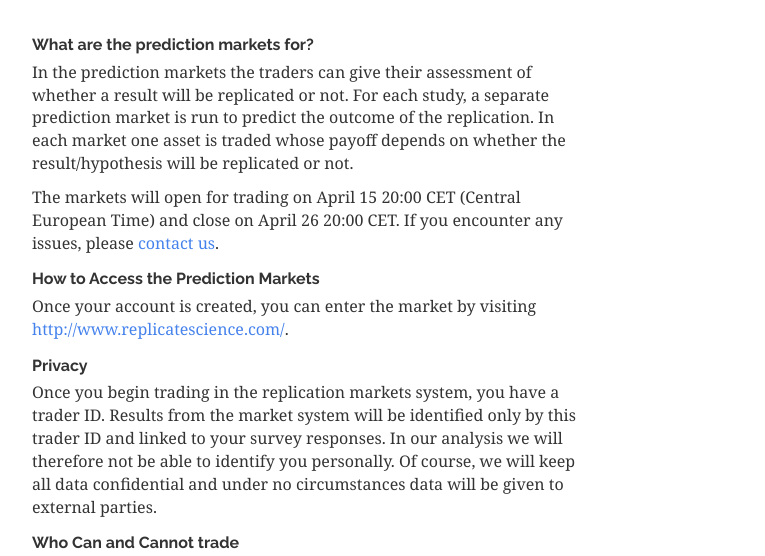
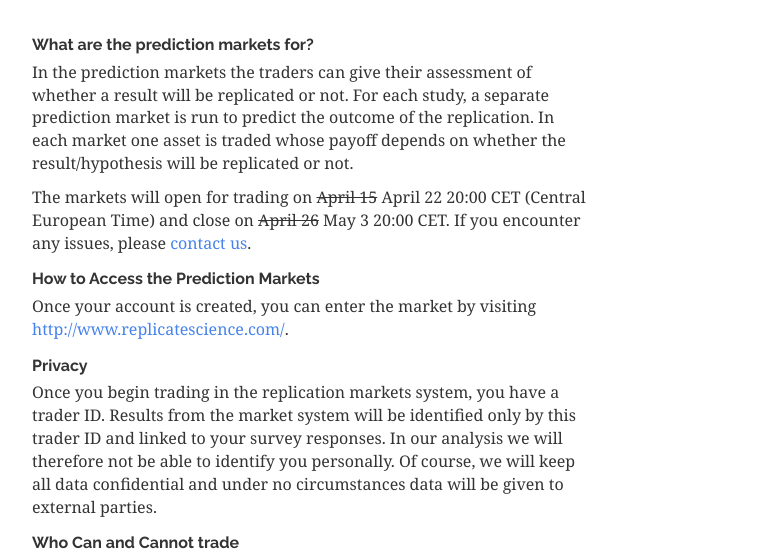
Before and after one commit to be-prediction/be-prediction.github.io, a plain HTML site: page instructions.html in a window 1280 px wide. Shown: the part 163-719 px from the top of the page, without its empty margins (38-803 px from the left). Drawn offline with Linux system fonts and the light colour scheme.

Commit message:
Updated end times

```diff
--- a/instructions.html
+++ b/instructions.html
@@ -67,7 +67,7 @@
                 <div class="col-md-6 text-block">
                     <h5>What are the prediction markets for?</h5>
                     <p>In the prediction markets the traders can give their assessment of whether a result will be replicated or not. For each study, a separate prediction market is run to predict the outcome of the replication. In each market one asset is traded whose payoff depends on whether the result/hypothesis will be replicated or not.</p>
-                    <p>The markets will open for trading on April 15 20:00 CET (Central European Time) and close on April 26 20:00 CET. If you encounter any issues, please <a href="mailto:predictionreplication@hhs.se" target="_blank">contact us</a>.</p>
+                    <p>The markets will open for trading on <span style="text-decoration:line-through;">April 15</span> April 22 20:00 CET (Central European Time) and close on <span style="text-decoration:line-through;">April 26</span> May 3 20:00 CET. If you encounter any issues, please <a href="mailto:predictionreplication@hhs.se" target="_blank">contact us</a>.</p>
 
                     <h5>How to Access the Prediction Markets</h5>
                     <p>Once your account is created, you can enter the market by visiting <a href="http://www.replicatescience.com/" target="_blank">http://www.replicatescience.com/</a>.</p>
```
